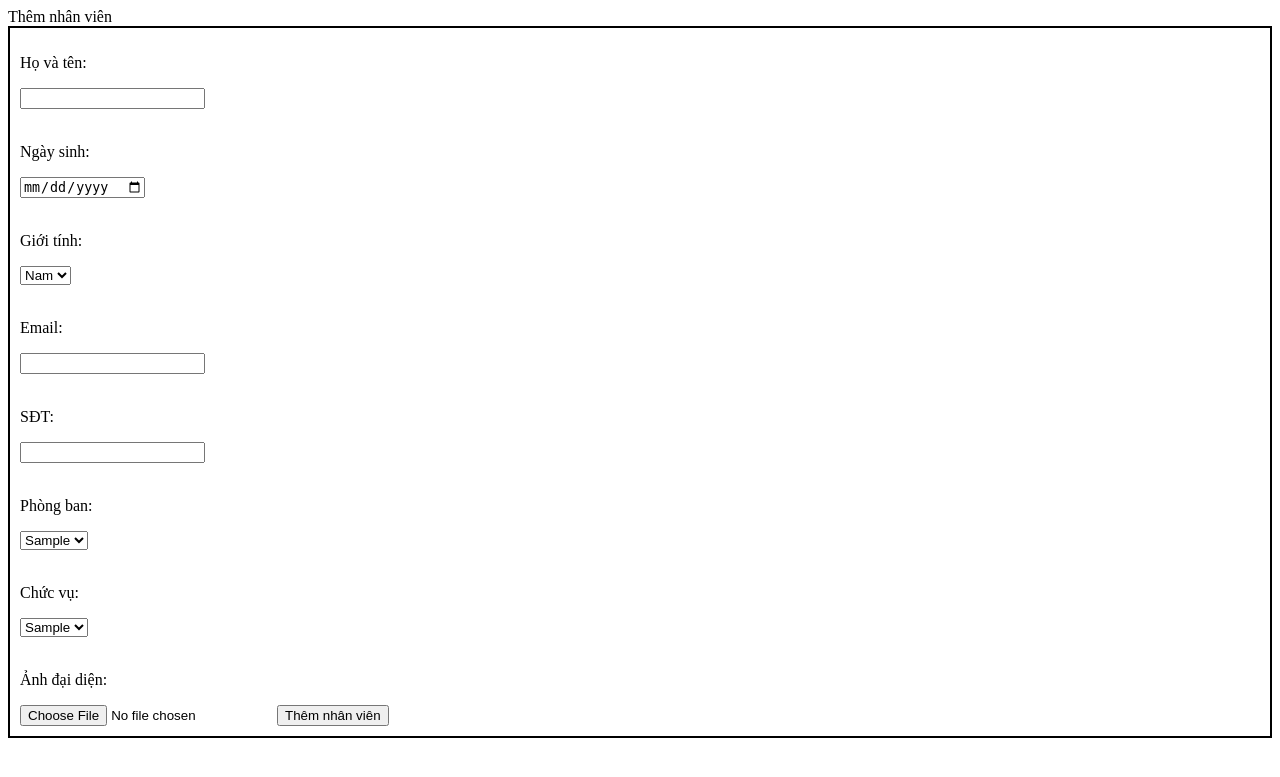
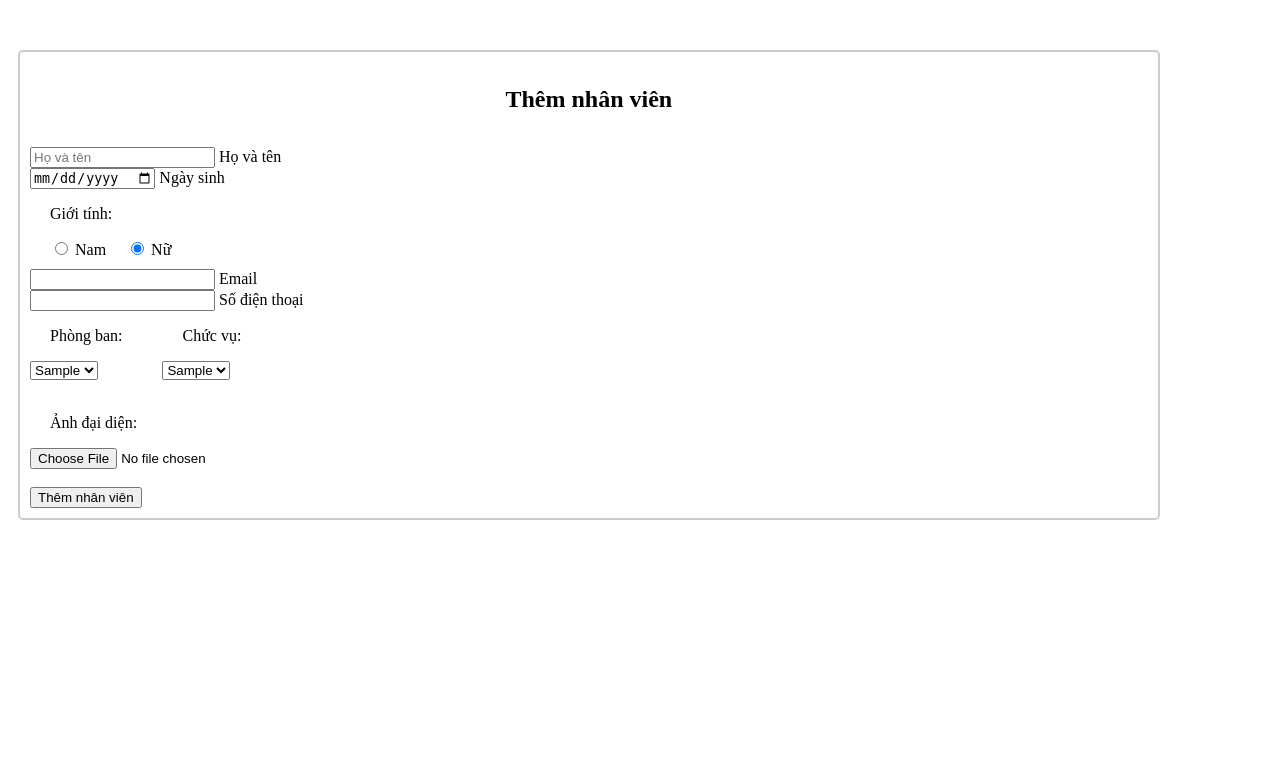
Before and after one commit to ngduckhai2k3/quan-li-nhan-su, a PHP site: page /themnv.php in a window 1280 px wide. Shown: the top 777 px of the page. Run offline with PHP 8.4, Linux system fonts and the light colour scheme; tables that the repository leaves empty or names only in its code hold one stand-in row (values such as "Sample post").

Commit message:
catnhapthembang

```diff
--- a/dsnv.php
+++ b/dsnv.php
@@ -54,8 +54,8 @@
                 <td><?php echo $row['ten_phong']; ?></td>
                 <td><?php echo $row['sdt']; ?></td>
                 <td>
+                    <a class='update' href="?page_layout=capnhatttnv&id=<?php echo $row['id']; ?>">Cập nhật</a>
                     <a class='delete' href="?page_layout=xulyxoa&id=<?php echo $row['id']; ?>">Xoá</a>
-                    <a class='update' href="?page_layout=capnhatttnv&id=<?php echo $row['id']; ?>">Cập nhật</a>
                 </td>
             </tr>
             <?php
--- a/style.css
+++ b/style.css
@@ -1,5 +1,5 @@
 .container {
-    margin: 60px 0px 5px 30px;
+    margin: 50px 0px 5px 10px;
 }
 .table {
     width: 1160px;
--- a/themnv.php
+++ b/themnv.php
@@ -4,13 +4,21 @@
     <meta charset="UTF-8">
     <meta name="viewport" content="width=device-width, initial-scale=1.0">
     <title>Document</title>
+    <link rel="stylesheet" href="style.css">
     <style>
+        .input {
+            padding: 10px;
+        }
         .container {
-                width: 100%;
+            width: 90%;
+            border-radius: 5px;
+            border: 2px solid #ccc;
         }
-        .input {
-            border: 2px solid black;
-            padding: 10px;
+        .caption {
+            font-weight: bold;
+            text-align: center;
+            font-size: 24px;
+            padding-top:10px;
         }
     </style>
 </head>
@@ -24,38 +32,65 @@
     $phong_ban = $conn->query("SELECT * FROM phong_ban");
     $chuc_vu = $conn->query("SELECT * FROM chuc_vu");
     ?>
+        <div class="title">
+            <p class="caption">Thêm nhân viên</p>
+        </div>
+        <div class="form">
+            <form class="input" method="POST" action="xulythem.php" enctype="multipart/form-data">
+                <div class="form-floating mb-3">
+                    <input type="text" name="ho_ten" class="form-control" id="floatingInput" placeholder="Họ và tên" required>
+                    <label for="floatingInput">Họ và tên</label>
+                </div>
+                <div class="form-floating mb-3">
+                    <input type="date" name="ngay_sinh" class="form-control" id="floatingInput" required>
+                    <label for="floatingInput">Ngày sinh</label>
+                </div>
+                <div style="margin-left: 20px;">
+                    <p>Giới tính:</p>
+                    <div style="display:flex; gap: 20px; margin-bottom: 10px;">
+                        <div class="form-check">
+                            <input class="form-check-input" type="radio" name="gioi_tinh" id="radioDefault1" value="Nam" checked>
+                            <label class="form-check-label" for="radioDefault1">Nam</label>
+                        </div>
+                        <div class="form-check">
+                            <input class="form-check-input" type="radio" name="gioi_tinh" id="radioDefault2" value="Nữ" checked>
+                            <label class="form-check-label" for="radioDefault2">Nữ</label>
+                        </div>
+                    </div>
+                </div>
+                <div class="form-floating mb-3">
+                    <input type="email" name="email" class="form-control" id="floatingInput" required>
+                    <label for="floatingInput">Email</label>
+                </div>
+                <div class="form-floating mb-3">
+                    <input type="text" name="sdt" class="form-control" id="floatingInput" required>
+                    <label for="floatingInput">Số điện thoại</label>
+                </div>
 
-    <caption>Thêm nhân viên</caption>
-    <form class="input" method="POST" action="xulythem.php" enctype="multipart/form-data">
-        <p>Họ và tên:</p> <input type="text" name="ho_ten" required><br><br>
-        <p>Ngày sinh:</p> <input type="date" name="ngay_sinh" required><br><br>
-        <p>Giới tính:</p>
-        <select name="gioi_tinh">
-            <option value="Nam">Nam</option>
-            <option value="Nữ">Nữ</option>
-        </select><br><br>
-        <p>Email:</p> <input type="email" name="email" required><br><br>
-        <p>SĐT:</p> <input type="text" name="sdt" required><br><br>
-
-        <p>Phòng ban:</p>
+                <div class="select" style="display: flex;">
+                    <div style="margin-right: 20px;">
+                        <p style="margin-left: 20px">Phòng ban:</p>
                         <select name="phong_ban_id" required>
                             <?php while ($pb = $phong_ban->fetch_assoc()): ?>
                                 <option value="<?= $pb['id'] ?>"><?= $pb['ten_phong'] ?></option>
                             <?php endwhile; ?>
                         </select><br><br>
-
-        <p>Chức vụ:</p>
+                    </div>
+                    <div style="margin-left: 20px;">
+                        <p style="margin-left: 20px">Chức vụ:</p>
                         <select name="chuc_vu_id" required>
                             <?php while ($cv = $chuc_vu->fetch_assoc()): ?>
                                 <option value="<?= $cv['id'] ?>"><?= $cv['ten_chuc_vu'] ?></option>
                             <?php endwhile; ?>
                         </select><br><br>
+                    </div>
+                </div>
+                <p style="margin-left: 20px">Ảnh đại diện:</p>
+                <input type="file" name="fileToUpload" id="fileToUpload"><br><br>
 
-        <p>Ảnh đại diện:</p>
-        <input type="file" name="fileToUpload" id="fileToUpload">
-
-        <button type="submit">Thêm nhân viên</button>
+                <button type="button" class="btn btn-outline-primary">Thêm nhân viên</button>
             </form>
+        </div>
     </div>
 </body>
 </html>
--- a/trangchu.php
+++ b/trangchu.php
@@ -80,7 +80,7 @@
     <div class="d-flex" style="height: 80vh;border-bottom:1px solid black;">
         <div style="width: 20%">
               <!-- Menu dọc -->
-            <ul class="nav flex-column bg-white p-3 bg-body-tertiary" style="width: 270px; height: 100%;">
+            <ul class="nav flex-column bg-white p-3 bg-body-tertiary" style="width: 250px; height: 100%;">
                 <li class="nav-item">
                     <a class="nav-link active text-black" href="#"><i class="fa fa-home" aria-hidden="true" style="margin-right: 10px;"></i>Trang chủ</a>
                 </li>
--- a/xulythem.php
+++ b/xulythem.php
@@ -64,7 +64,7 @@
                 $sql = "INSERT INTO `nhan_vien`(`ho_ten`, `ngay_sinh`, `gioi_tinh`, `email`, `sdt`, `phong_ban_id`, `chuc_vu_id`,`anh_dai_dien`) VALUES ('$hoten','$ngaysinh','$gioitinh', '$email', '$sdt', '$phongbanid', '$chucvuid', '$target_file')";
                 // echo $sql;
                 mysqli_query($conn, $sql);
-                header('location: trangchu.php?page_layout=trangchu');
+                header('location: trangchu.php?page_layout=dsnv');
             }
 
     }
```
Also changed, not shown: capnhatttnv.php (+60 -0 lines), xulycapnhat.php (added, +26 -0 lines), xulyxoa.php (+24 -0 lines), avatar/md.jpg (added), khenthuong_kyluat.php (added). Lines whose indentation alone changed are shown as unchanged.
